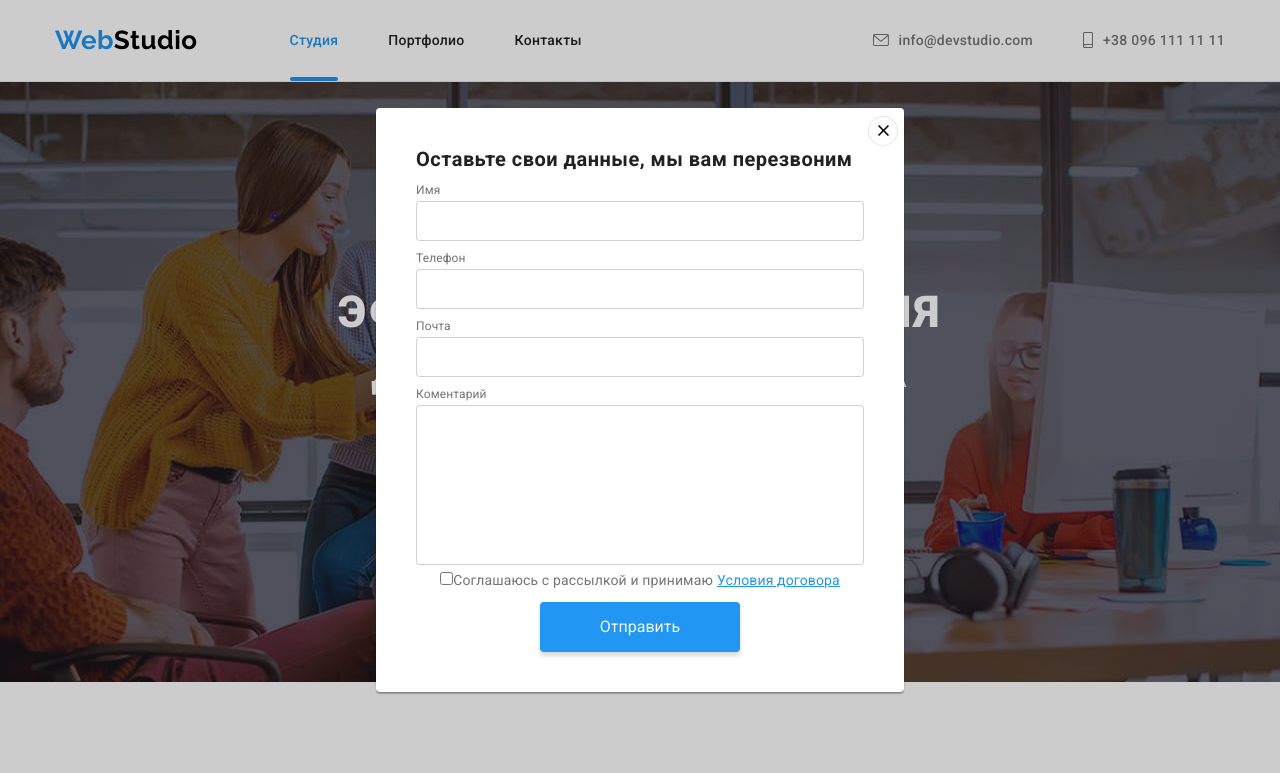
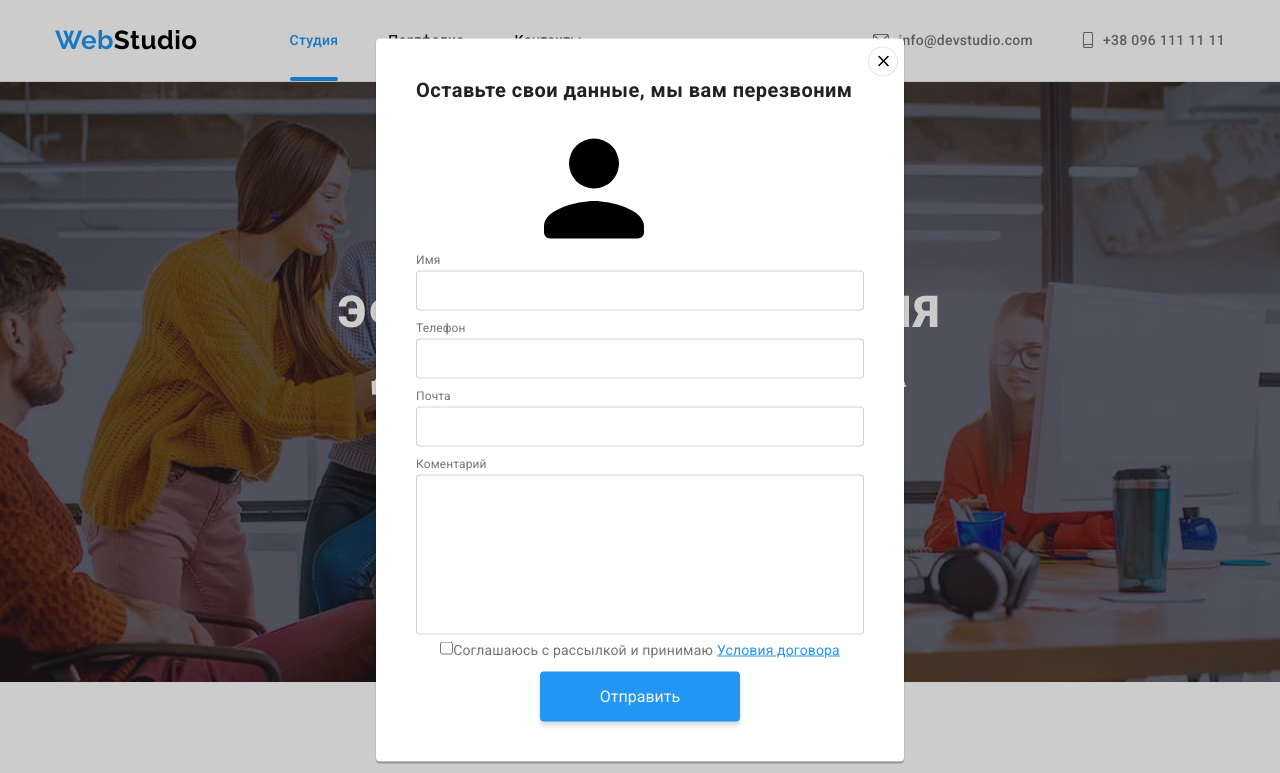
Before and after one commit to Sunny020986/goit-markup-hw-06, a plain HTML site: page index.html in a window 1280 px wide. Both pictures are taken after a click on the button "Заказать услугу". Shown: the top 773 px of the page. Drawn offline with nearby package versions, Linux system fonts and the light colour scheme.

Commit message:
Update index.html

```diff
--- a/index.html
+++ b/index.html
@@ -541,11 +541,9 @@
         <form class="modal-form" action="#">
           <label class="modal-label" for="name"
             >Имя
-            <!-- <svg>
-            <use href="./images/symbol-defs.svg#icon-email">
-
-            </use>
-          </svg> -->
+            <svg>
+              <use href="./images/symbol-defs.svg#icon-person"></use>
+            </svg>
             <input
               class="modal-input"
               type="text"
```
